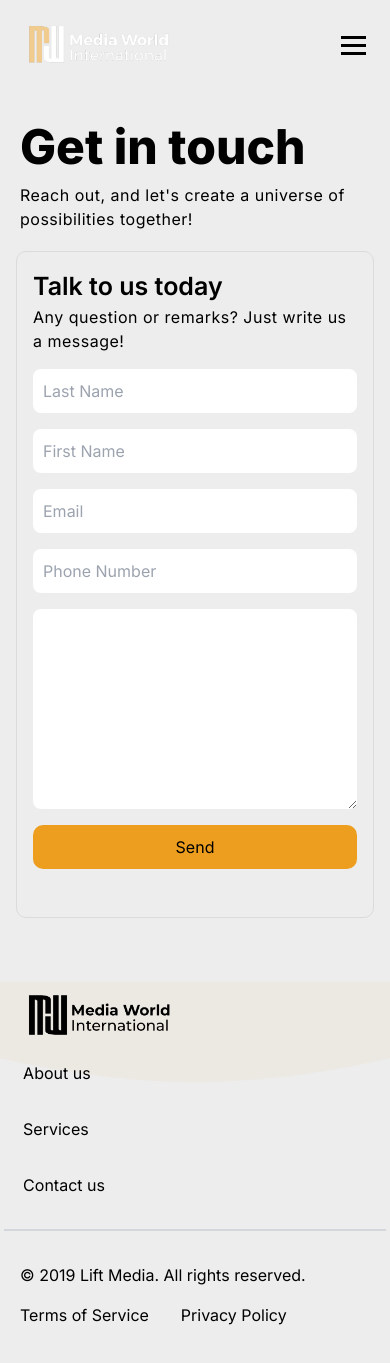
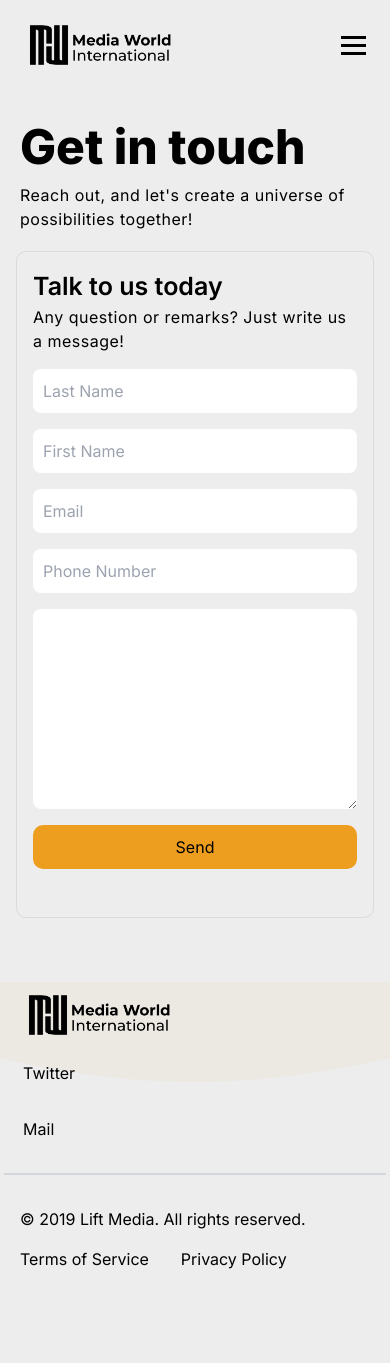
Before and after one commit to Chrisszy123/mwi, a Next.js app: page /contact in a window 390 px wide. After the commit the page ends 1307 px from the top, so only its background shows below. Built offline with nearby package versions, Linux system fonts and the light colour scheme.

Commit message:
fix: fixed navigation and logo

```diff
--- a/app/components/Footer.tsx
+++ b/app/components/Footer.tsx
@@ -15,9 +15,9 @@ const Footer = () => {
         <div className='flex md:flex-row flex-col justify-between md:items-center items-start md:gap-0 gap-[1rem] w-[90%]'>
         <Image src="/mwi-2-01.png" alt='logo' width={150} height={150}/>
             <div className='flex md:flex-row flex-col justify-between md:items-center items-start gap-[2rem] text-[16px]'>
-                <Link href="#">About us</Link>
-                <Link href="#">Services</Link>
-                <Link href="/contact">Contact us</Link>
+                <Link href="#">Twitter</Link>
+                {/* <Link href="#">Services</Link> */}
+                <Link href="/contact">Mail</Link>
             </div>
         </div>
         <div className='w-full h-[2px] bg-[#6C7E93] opacity-[.2]'></div>
--- a/app/components/Navbar.tsx
+++ b/app/components/Navbar.tsx
@@ -4,18 +4,17 @@ import Image from 'next/image'
 import Link from 'next/link'
 
 
-const Navbar = ({color, contact, mobileColor}: any) => {
+const Navbar = ({color, contact, mobileColor, imageUrl, service, business, about}: any) => {
     const [active, setActive] = useState(!contact ? 'home' : 'contact')
     const [showNav, setShowNav] = useState(false);
 
   const toggleNav = () => {
     setShowNav(!showNav);
   };
-
   return (
     <nav className='relative flex justify-between md:item-start items-center w-full py-4 px-6 md:py-6 md:px-24'>
         <div>
-            <Image className='cursor-pointer' src="/mwi-01.png" alt='logo' width={150} height={150}/>
+            <Image className='cursor-pointer' src={imageUrl} alt='logo' width={150} height={150}/>
             {/* <h2 className='font-[900] text-[#ED9E1F] text-[20px]'>LOGO</h2> */}
         </div>
         <button className="block lg:hidden flex-col flex gap-[.3rem]" onClick={toggleNav}>
@@ -27,9 +26,9 @@ const Navbar = ({color, contact, mobileColor}: any) => {
              <div className='items-center justify-center block lg:hidden absolute w-[80vw] bg-[#1c1c1c] h-[50vh] py-[2rem] rounded-[10px]' style={{zIndex: '111', top: "50px", right: '0'}} >
              <ul style={{color: color}} className='flex flex-col justify-between items-center gap-[2rem]'>
                  <li className='text-white' style={active === 'home' ? {borderBottom: "3px solid #ED9E1F"} : {}} onClick={() => setActive('home')}><a href="/" className='no-underline'>Home</a></li>
-                 <li className='text-white' style={active === 'services' ? {borderBottom: "3px solid #ED9E1F"} : {}} onClick={() => setActive('services')}><a href="#services" className='no-underline'>Our Services</a></li>
-                 <li className='text-white' style={active === 'business' ? {borderBottom: "3px solid #ED9E1F"} : {}} onClick={() => setActive('business')}><a href="#business" className='no-underline'>Business We Work With</a></li>
-                 <li style={active === 'about' ? {borderBottom: "3px solid #ED9E1F"} : {}} onClick={() => setActive('about')}><a href="#about" className='no-underline'>About Us</a></li>
+                 <li className='text-white' style={active === 'services' ? {borderBottom: "3px solid #ED9E1F"} : {}} onClick={() => setActive('services')}><a href={service} className='no-underline'>Our Services</a></li>
+                 <li className='text-white' style={active === 'business' ? {borderBottom: "3px solid #ED9E1F"} : {}} onClick={() => setActive('business')}><a href={business} className='no-underline'>Business We Work With</a></li>
+                 <li style={active === 'about' ? {borderBottom: "3px solid #ED9E1F"} : {}} onClick={() => setActive('about')}><a href={about} className='no-underline'>About Us</a></li>
                  <li className='text-white' style={active === 'contact' ? {borderBottom: "3px solid #ED9E1F"} : {}} onClick={() => setActive('contact')}><Link href="/contact" className='no-underline'>Contact Us</Link></li>
              </ul>
          </div>
@@ -37,9 +36,9 @@ const Navbar = ({color, contact, mobileColor}: any) => {
         <div className='items-center justify-center hidden lg:flex' >
             <ul style={{color: color}} className='flex justify-between items-center gap-[2rem]'>
                 <li style={active === 'home' ? {borderBottom: "3px solid #ED9E1F"} : {}} onClick={() => setActive('home')}><a href="/" className='no-underline'>Home</a></li>
-                <li style={active === 'services' ? {borderBottom: "3px solid #ED9E1F"} : {}} onClick={() => setActive('services')}><a href="#services" className='no-underline'>Our Services</a></li>
-                <li style={active === 'business' ? {borderBottom: "3px solid #ED9E1F"} : {}} onClick={() => setActive('business')}><a href="#business" className='no-underline'>Business We Work With</a></li>
-                <li style={active === 'about' ? {borderBottom: "3px solid #ED9E1F"} : {}} onClick={() => setActive('about')}><a href="#about" className='no-underline'>About Us</a></li>
+                <li style={active === 'services' ? {borderBottom: "3px solid #ED9E1F"} : {}} onClick={() => setActive('services')}><a href={service} className='no-underline'>Our Services</a></li>
+                <li style={active === 'business' ? {borderBottom: "3px solid #ED9E1F"} : {}} onClick={() => setActive('business')}><a href={business} className='no-underline'>Business We Work With</a></li>
+                <li style={active === 'about' ? {borderBottom: "3px solid #ED9E1F"} : {}} onClick={() => setActive('about')}><a href={about} className='no-underline'>About Us</a></li>
                 <li style={active === 'contact' ? {borderBottom: "3px solid #ED9E1F"} : {}} onClick={() => setActive('contact')}><Link href="/contact" className='no-underline'>Contact Us</Link></li>
             </ul>
         </div>
--- a/app/contact/page.tsx
+++ b/app/contact/page.tsx
@@ -28,7 +28,7 @@ const Contact = () => {
   };
   return (
     <div>
-      <Navbar color="#1C1C1C" contact mobileColor="#000"/>
+      <Navbar color="#1C1C1C" contact mobileColor="#000" imageUrl="/mwi-2-01.png" service="/" business="/" about="/"/>
       <div className="md:p-0 p-4">
       <div className="flex flex-col justify-between w-full py-1 px-1 md:py-6 md:px-24">
         <h2 className="text-[48px] font-[800]">Get in touch</h2>
@@ -57,9 +57,9 @@ const Contact = () => {
         <div className="h-[100%] w-[100%] bg-[#000] rounded-lg"></div>
       </div>
       </div>
-      <div className="block md:hidden">
+
         <Footer />
-      </div>
+
     </div>
   );
 };
--- a/app/page.jsx
+++ b/app/page.jsx
@@ -31,7 +31,7 @@ export default function Home() {
   }, []);
   return (
     <main className="relative">
-      <Navbar color="#FCFCFC" mobileColor="#FCFCFC"/>
+      <Navbar color="#FCFCFC" mobileColor="#FCFCFC" imageUrl="/mwi-01.png" service="#services" business="#business" about="#about"/>
       <Jumbotron />
       <Empower />
       <Elevate />
```
Also changed, not shown: 2 other files (tests, documents, lock files or other folders).
